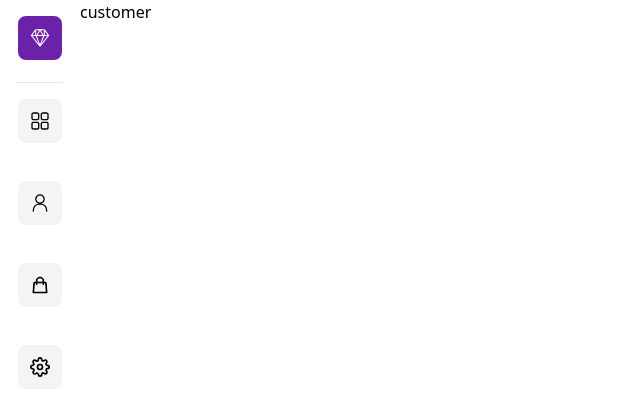
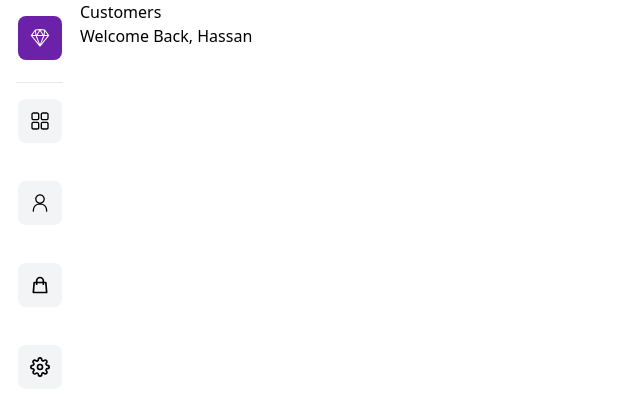
Before and after one commit to HassanShanJava/Nextjs-Chartjs-Dashboard, a Next.js app: page /customer in a window 1280 px wide. Shown: the top 416 px of the page, without its empty margins (0-640 px from the left). Built offline with nearby package versions, Linux system fonts and the light colour scheme.

Commit message:
worked on customer page

```diff
--- a/pages/customer.jsx
+++ b/pages/customer.jsx
@@ -1,9 +1,15 @@
-import React from 'react'
+import React from "react";
+import { BsPersonFill, BsThreeDotsVertical } from "react-icons/bs";
 
 const customer = () => {
   return (
-    <div>customer</div>
-  )
-}
+    <div>
+      <div>
+        <h2>Customers</h2>
+        <h2>Welcome Back, Hassan</h2>
+      </div>
+    </div>
+  );
+};
 
-export default customer
+export default customer;
```
